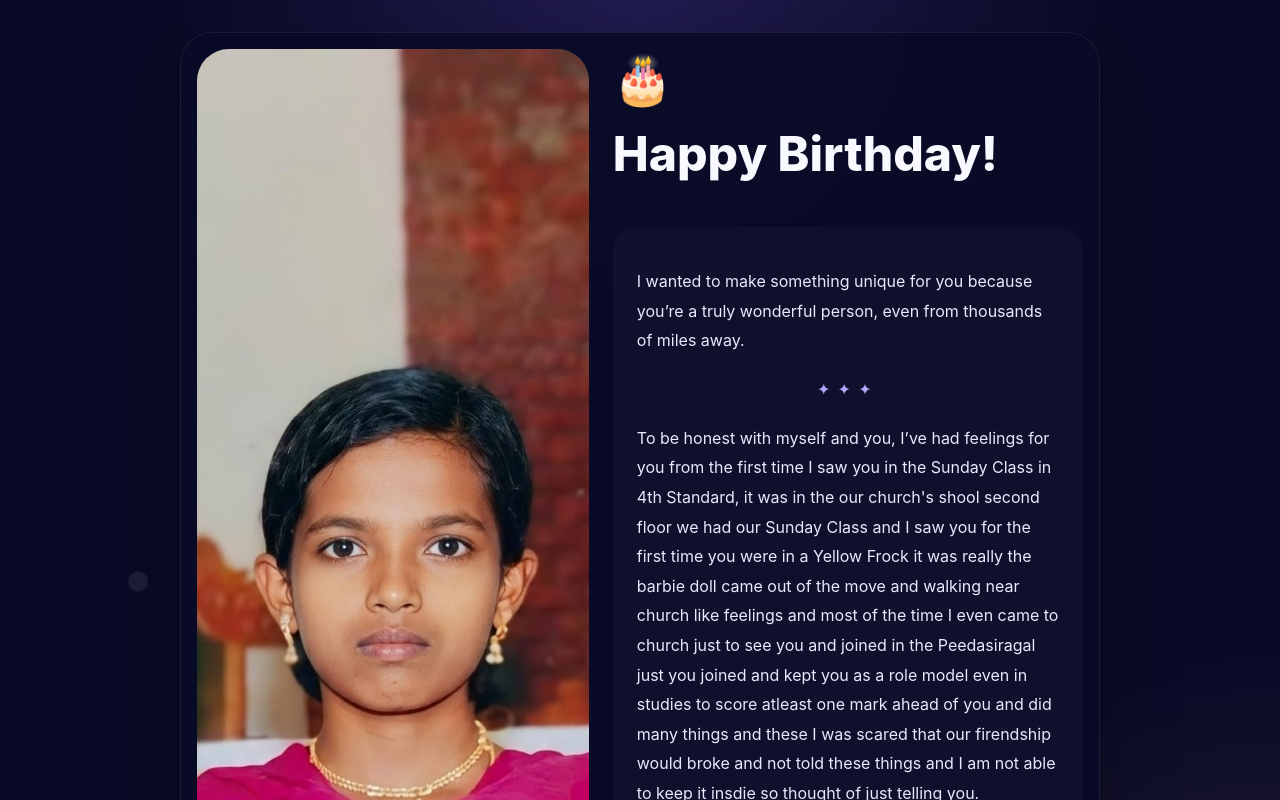
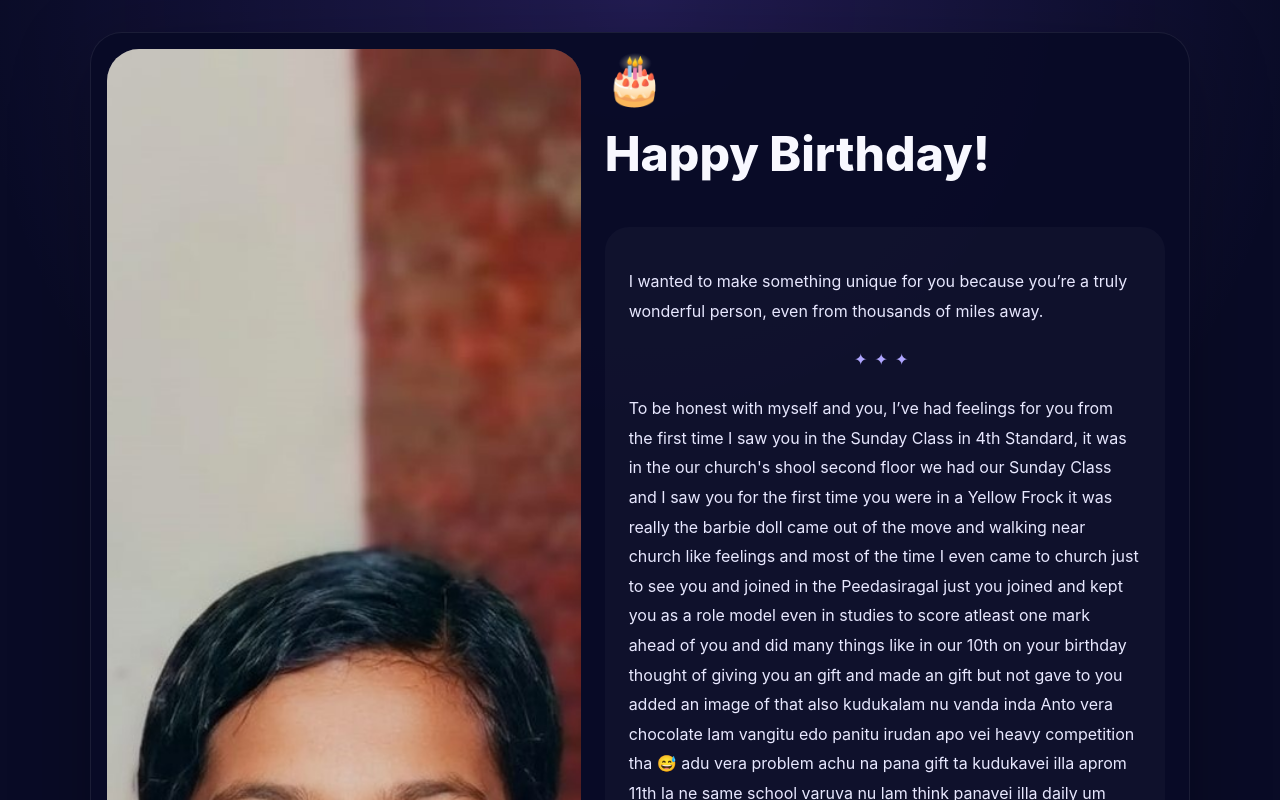
Before and after one commit to Ajin2802/Special_one, a React (Vite) app: page / in a window 1280 px wide. Both pictures are taken after a click on the button "Open Card →". Shown: the top 800 px of the page. Built offline with nearby package versions, Linux system fonts and the light colour scheme.

Commit message:
Add scrollable gift drawing section to birthday card

```diff
--- a/src/App.css
+++ b/src/App.css
@@ -345,7 +345,7 @@ body, html {
   border: 1px solid rgba(255,255,255,0.08);
   border-radius: 32px;
   box-shadow: 0 20px 80px rgba(0, 0, 0, 0.25);
-  width: min(100%, 920px);
+  width: min(100%, 1100px);
   text-align: left;
 }
 
@@ -383,6 +383,29 @@ body, html {
   display: flex;
   flex-direction: column;
   justify-content: space-between;
+  overflow-y: auto;
+  overflow-x: hidden;
+  padding-right: 0.5rem;
+  height: 100%;
+}
+
+.text-panel::-webkit-scrollbar {
+  width: 8px;
+}
+
+.text-panel::-webkit-scrollbar-track {
+  background: rgba(255, 255, 255, 0.05);
+  border-radius: 10px;
+}
+
+.text-panel::-webkit-scrollbar-thumb {
+  background: rgba(255, 255, 255, 0.2);
+  border-radius: 10px;
+  transition: background 0.3s ease;
+}
+
+.text-panel::-webkit-scrollbar-thumb:hover {
+  background: rgba(255, 255, 255, 0.3);
 }
 
 .card-heading {
@@ -400,6 +423,10 @@ body, html {
 
   .card-content {
     width: min(100%, 100%);
+  }
+
+  .text-panel {
+    max-height: 500px;
   }
 }
 
@@ -464,3 +491,38 @@ body, html {
 .tap-instruction {
   color: #d7d3ff;
 }
+
+/* --- GIFT SECTION IN SCROLLABLE CONTENT --- */
+.gift-section {
+  margin-top: 2rem;
+  padding-top: 1.5rem;
+  border-top: 1px solid rgba(255, 255, 255, 0.1);
+}
+
+.gift-divider {
+  text-align: center;
+  letter-spacing: 0.45em;
+  color: #b0a6ff;
+  margin-bottom: 1rem;
+}
+
+.gift-label {
+  text-align: center;
+  font-size: 1.1rem;
+  font-weight: 600;
+  color: #e8e8ff;
+  margin-bottom: 1rem;
+}
+
+.gift-drawing {
+  width: 100%;
+  height: auto;
+  border-radius: 16px;
+  display: block;
+  transition: transform 0.35s ease;
+  margin-top: 1rem;
+}
+
+.gift-drawing:hover {
+  transform: scale(1.03);
+}
--- a/src/App.jsx
+++ b/src/App.jsx
@@ -4,9 +4,11 @@ import './App.css';
 // TO DO:
 // 1. Host your chosen song online (e.g., Dropbox, Google Drive direct link, or put it in your /public folder)
 // 2. Paste the link to the audio file here:
-const SONG_URL = '/marudhaani-marudhaani_jBNVCQDn.mp3';
+const SONG_URL = './marudhaani-marudhaani_jBNVCQDn.mp3';
 // 3. Actual photo from public folder path
-const PHOTO_URL = '/birthday-photo.jpeg';
+const PHOTO_URL = './birthday-photo.jpeg';
+// 4. Gift drawing from school days
+const GIFT_DRAWING_URL = './WhatsApp Image 2026-04-13 at 5.23.07 PM.jpeg';
 
 function App() {
   const [cardStage, setCardStage] = useState('envelope'); // envelope, open, message
@@ -96,7 +98,7 @@ function App() {
               <div className="message-body">
                 <p>I wanted to make something unique for you because you’re a truly wonderful person, even from thousands of miles away.</p>
                 <p className="divider">✦✦✦</p>
-                <p>To be honest with myself and you, I’ve had feelings for you from the first time I saw you in the Sunday Class in 4th Standard, it was in the our church's shool second floor we had our Sunday Class and I saw you for the first time you were in a Yellow Frock it was really the barbie doll came out of the move and walking near church like feelings and most of the time I even came to church just to see you and joined in the Peedasiragal just you joined and kept you as a role model even in studies to score atleast one mark ahead of you and did many things and these I was scared that our firendship would broke and not told these things and I am not able to keep it insdie so thought of just telling you.
+                <p>To be honest with myself and you, I’ve had feelings for you from the first time I saw you in the Sunday Class in 4th Standard, it was in the our church's shool second floor we had our Sunday Class and I saw you for the first time you were in a Yellow Frock it was really the barbie doll came out of the move and walking near church like feelings and most of the time I even came to church just to see you and joined in the Peedasiragal just you joined and kept you as a role model even in studies to score atleast one mark ahead of you and did many things like in our 10th on your birthday thought of giving you an gift and made an gift but not gave to you added an image of that also kudukalam nu vanda inda Anto vera chocolate lam vangitu edo panitu irudan apo vei heavy competition tha 😅 adu vera problem achu na pana gift ta kudukavei illa aprom 11th la ne same school varuva nu lam think panavei illa daily um summa pakuradu idula maths sir vera class ulla irukavei vida mataru 11th la Rathin aven vera suthuna un pinadi ei 😄 solanum nu try panen but thairiyam illa ipo kuda tha ada idu ellam and I was scared that our firendship would broke and did not told these things and I am not able to keep it insdie so thought of just telling you, oru movie pathen recent ah With Love nu,  manasukullaei vaikuratha vida solita ok nu oru scene irundu enaku solidalam nu thonuchu atha 🙂...
                    </p>
                 <p>I know you’re happy in your relationship, and I sincerely respect that.
                    I didn't send this to change anything, but simply because I felt it was
@@ -105,6 +107,17 @@ function App() {
               </div>
 
               <p className="signature">- Ajin Jeeslin</p>
+
+              <div className="gift-section">
+                <div className="gift-divider">✦✦✦</div>
+                <div className="gift-label">🎁 The Gift I Made For You during 10th Standard</div>
+                <img
+                  src={GIFT_DRAWING_URL}
+                  alt="Gift drawing from school"
+                  className="gift-drawing"
+                  onError={(event) => { event.currentTarget.style.display = 'none'; }}
+                />
+              </div>
             </div>
           </div>
         </div>
--- a/vite.config.js
+++ b/vite.config.js
@@ -3,4 +3,5 @@ import react from '@vitejs/plugin-react';
 
 export default defineConfig({
   plugins: [react()],
+  base: '/Special_one/', // Ensure assets are loaded correctly when opened as a file
 });
```
Also changed, not shown: public/WhatsApp Image 2026-04-13 at 5.23.07 PM.jpeg (added).
